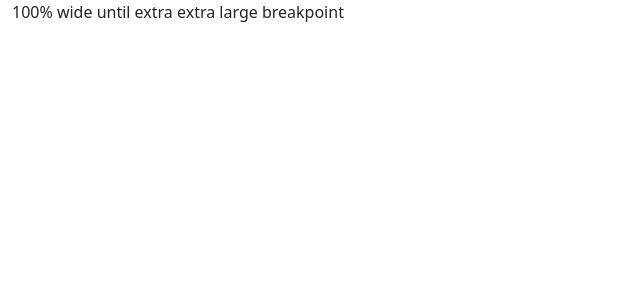
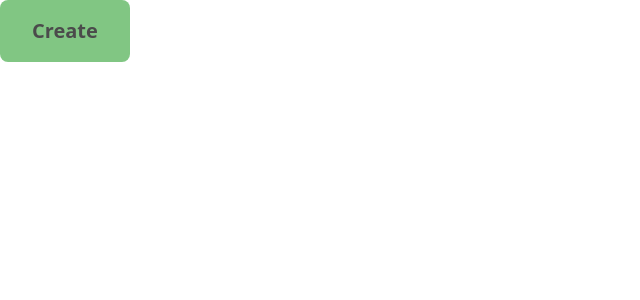
Before and after one commit to Lurik13/ft_transcendence, a Vue app: page / in a window 1280 px wide. Shown: the top 300 px of the page, without its empty margins (0-640 px from the left). Built offline with nearby package versions, Linux system fonts and the light colour scheme.

Commit message:
create button soon style button

```diff
--- a/index.html
+++ b/index.html
@@ -1,5 +1,5 @@
 <!DOCTYPE html>
-<html lang="en">
+<html lang="fr">
   <head>
     <meta charset="UTF-8">
     <link rel="icon" href="/favicon.ico">
--- a/src/assets/main.scss
+++ b/src/assets/main.scss
@@ -1,33 +1,3 @@
-#app {
-  max-width: 1280px;
-  margin: 0 auto;
-  padding: 2rem;
-  font-weight: normal;
+body {
+  background-image: 'url(../assets/img/bg_home.jpg)';
 }
-
-a,
-.green {
-  text-decoration: none;
-  color: hsla(160, 100%, 37%, 1);
-  transition: 0.4s;
-  padding: 3px;
-}
-
-@media (hover: hover) {
-  a:hover {
-    background-color: hsla(160, 100%, 37%, 0.2);
-  }
-}
-
-@media (min-width: 1024px) {
-  body {
-    display: flex;
-    place-items: center;
-  }
-
-  #app {
-    display: grid;
-    grid-template-columns: 1fr 1fr;
-    padding: 0 2rem;
-  }
-}
--- a/src/components/CreateButton.vue
+++ b/src/components/CreateButton.vue
@@ -1,18 +1,22 @@
-<script setup>
-import { ref } from 'vue'
+<script setup> </script>
 
-// @name is string for id of menu
-// @items is table of objects
-// @component is table component css.
-function createButton(name, items, component) {
-    if (!name || name.trim() === "") {
-        console.log("Menu name is required");
-        return;
-    }
-    if (!items || items.length === 0) {
-        console.log("Menu items are required");
-        return;
-    }
-    console.log("Menu created");
+<template>
+    <button class="button">Create</button>
+</template>
+
+<style>
+.button {
+    background-color: #4CAF50;
+    opacity: 0.7;
+    padding: 1rem 2rem;
+    border-radius: 0.5rem;
+    border: rgb(255, 166, 0);
+    font-size: 1.25rem;
+    font-weight: 600;
+    cursor: pointer;
 }
-</script>
+
+.button:hover {
+    opacity: 1;
+}
+</style>
--- a/src/main.js
+++ b/src/main.js
@@ -4,6 +4,8 @@ import { createPinia } from 'pinia'
 
 import App from './App.vue'
 import router from './router'
+import './assets/main.scss';
+
 
 const app = createApp(App)
 
--- a/src/views/HomeView.vue
+++ b/src/views/HomeView.vue
@@ -1,10 +1,14 @@
 <script setup>
-// todo: import { createMenu } from '../components/CreateMenu.vue'
+import CreateButton from '../components/CreateButton.vue'
 
 </script>
 
 <template>
     <main>
-        <div class="container-xxl">100% wide until extra extra large breakpoint</div>
+        <CreateButton />
     </main>
 </template>
+
+<style lang="scss">
+@import './../assets/main.scss';
+</style>
```
Also changed, not shown: src/components/CreateMenu.vue (added, +14 -0 lines), 1 other file (tests, documents, lock files or other folders).
